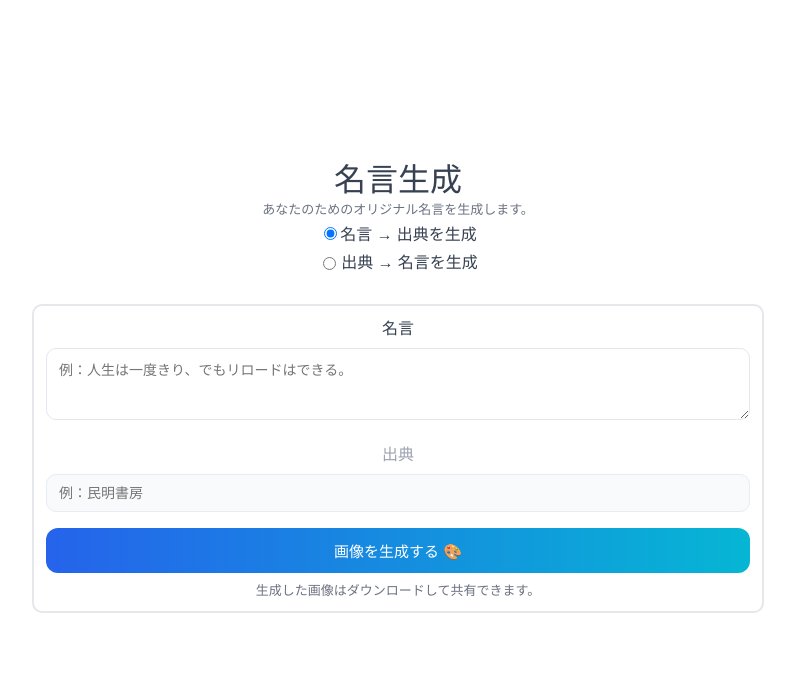
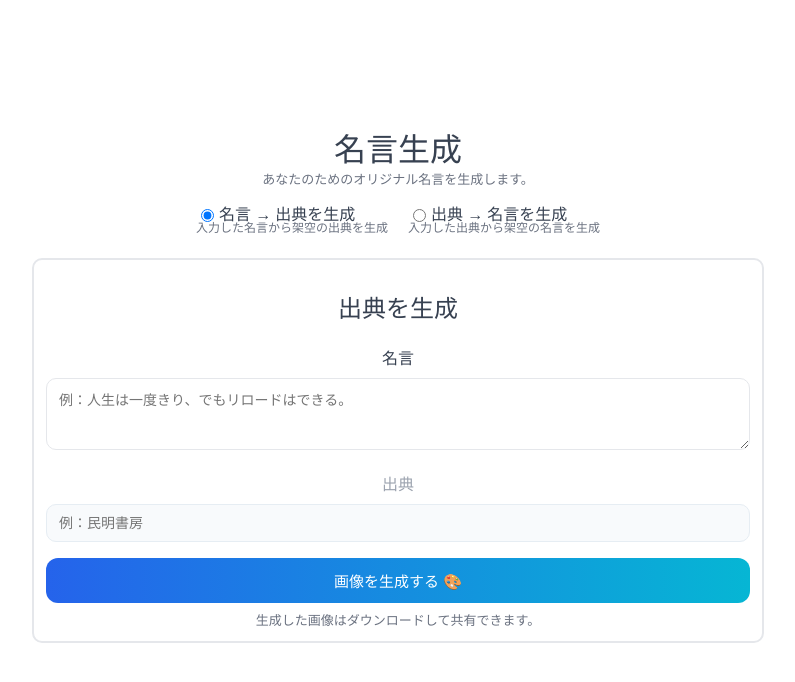
Before and after one commit to mizunoryuki/fake-quotes, a React (Vite) app: page / in a window 1280 px wide. Shown: the top 682 px of the page, without its empty margins (242-1037 px from the left). Built offline with nearby package versions, Linux system fonts and the light colour scheme.

Commit message:
Modify the mode switching UI

```diff
--- a/src/App.css
+++ b/src/App.css
@@ -32,13 +32,31 @@
 
 .mode-select {
   display: flex;
-  flex-direction: column;
-  gap : 4px;
-  margin: 6px 0;
+  flex-direction: row;
+  justify-content: space-between;
+  gap : 20px;
+  margin: 20px 0 0 0;
+}
+
+.mode-select-input {
+  display: flex;
+  flex-direction: row;
+  align-items: center;
+  gap: 2px;
+}
+
+.mode-select-item {
+  display: flex;
+  flex-direction:column;
 }
 
 .mode-select-label {
-  display: flex;
-  align-items: center;
-  gap : 2px;
+  line-height: 100%;
 }
+
+.mode-select-description {
+  display: block;
+  font-size: 12px;
+  color: #6b7280;
+  line-height: 100%;
+}
--- a/src/App.tsx
+++ b/src/App.tsx
@@ -16,24 +16,34 @@ function App() {
           <p className="app-description">あなたのためのオリジナル名言を生成します。</p>
         </div>
         <div className="mode-select">
-        <label className="mode-slect-label">
+          <div className="mode-select-item">
+            <div className="mode-select-input">
               <input
                   type="radio"
+                  id='quote-mode'
                   value="quote"
+                  aria-label='名言から出典を生成'
                   checked={mode === "quote"}
                   onChange={(e) => setMode(e.target.value as "quote")}
                 />
-          名言 → 出典を生成
-        </label>
-        <label className="mode-select-label">
+            <label className="mode-select-label" htmlFor='quote-mode'>名言 → 出典を生成</label>
+            </div>
+            <span className="mode-select-description" aria-labelledby='quote-mode'>入力した名言から架空の出典を生成</span>
+          </div>
+          <div className="mode-select-item">
+            <div className="mode-select-input">
               <input
                   type="radio"
+                  id='source-mode'
                   value="source"
+                  aria-label='出典から名言を生成'
                 checked={mode === "source"}
                 onChange={(e) => setMode(e.target.value as "source")}
               />
-          出典 → 名言を生成
-        </label>
+            <label className="mode-select-label" htmlFor='source-mode'>出典 → 名言を生成</label>
+            </div>
+            <span className="mode-select-description" aria-labelledby='source-mode'>入力した出典から架空の名言を生成</span>
+          </div>
       </div>
         <InputFormContainer mode={mode} />
       </div>
--- a/src/components/input-form/InputForm.tsx
+++ b/src/components/input-form/InputForm.tsx
@@ -13,6 +13,7 @@ export function InputForm({ quote, source, setQuote, setSource, onGenerate, mode
 	return (
 		<div className={styles.container}>
 			<div className={styles.form}>
+				<h2>{mode === "quote" ? "出典を生成" : "名言を生成"}</h2>
 				<label className={`${styles.label} ${mode === "source" ? styles.disabledField : ''}`} htmlFor='quote-input' aria-disabled={mode === "source"}>
 					<span className={styles.labelTitle}>名言</span>
 					<textarea
```
Lines whose indentation alone changed are shown as unchanged.
